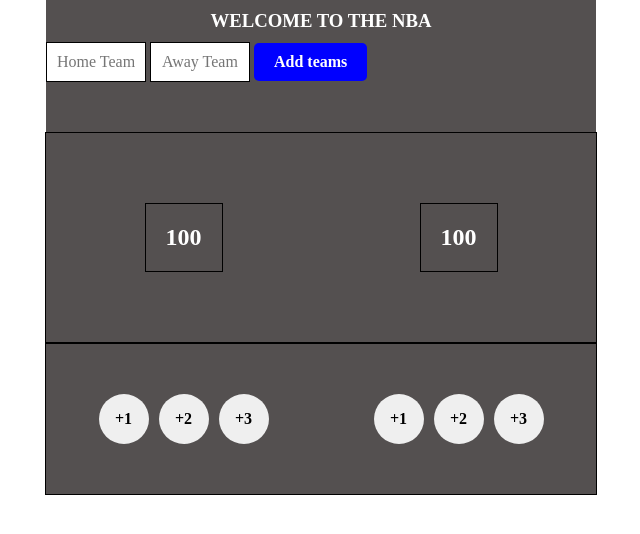
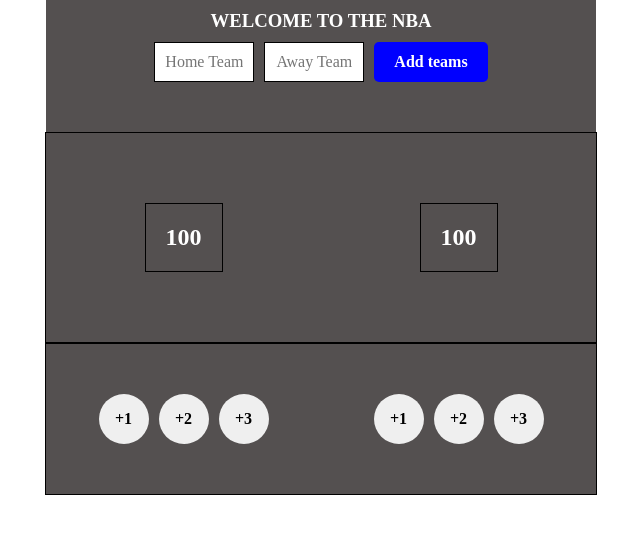
Before and after one commit to joshuaombasa/NBA-COUNTER-APP, a website built with Vite: page index.html in a window 1280 px wide. Shown: the whole page, without its empty margins (319-959 px from the left). Built offline with nearby package versions, Linux system fonts and the light colour scheme.

Commit message:
updated styling

```diff
--- a/index.css
+++ b/index.css
@@ -44,7 +44,13 @@
 .teams-playing {
     text-align: center;
     margin: 0;
-    padding: 10px 0;
+    padding: 10.15px 0;
+}
+
+.teams-display {
+    display: flex;
+    justify-content: center;
+    gap: 10px;
 }
 
 .score-box {
```
